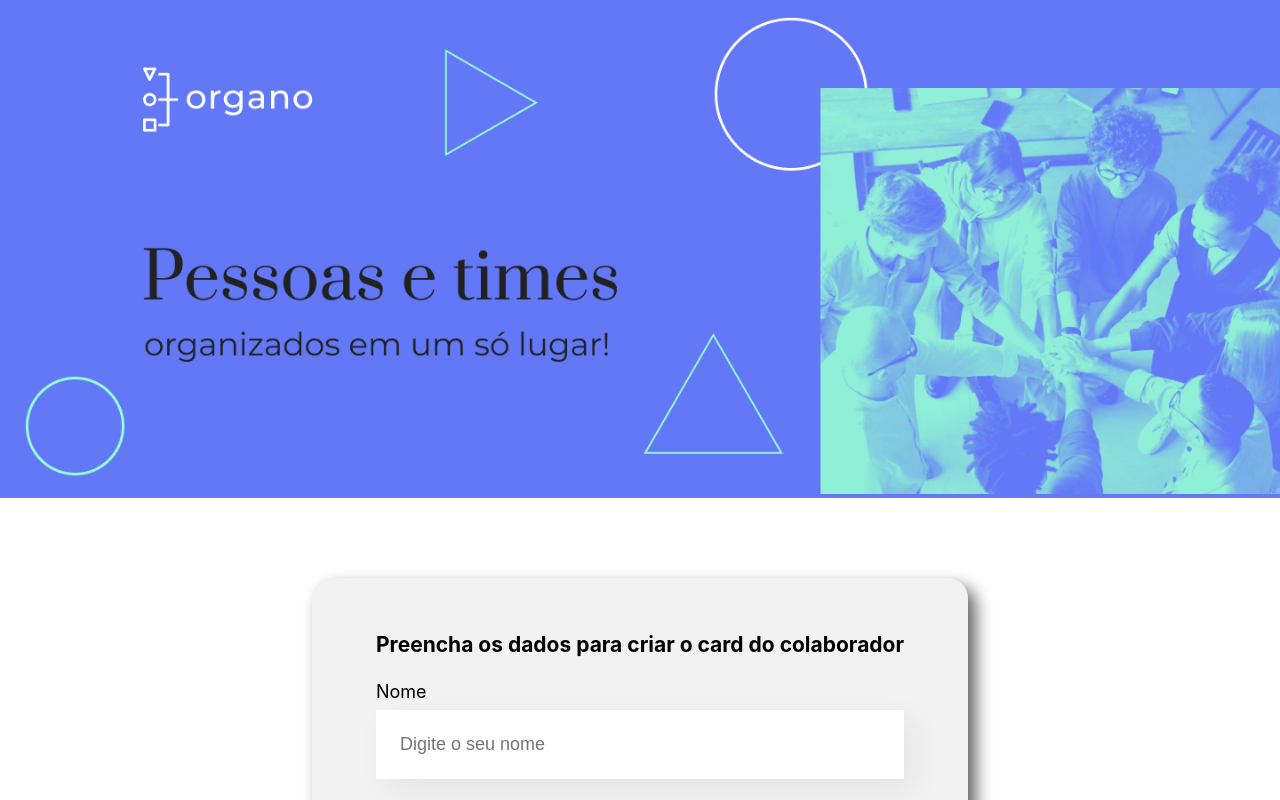
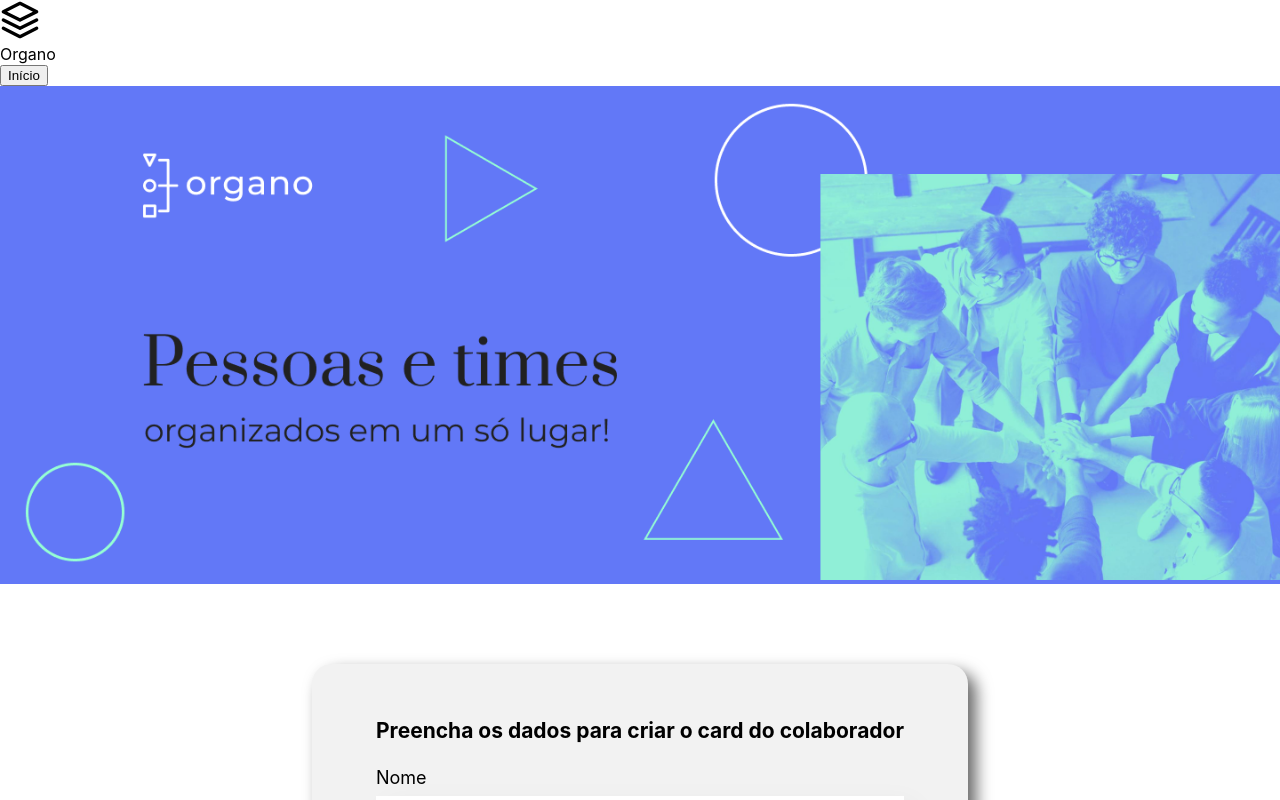
Before and after one commit to juancarlomartins/Projeto-organo, a React (Create React App) app: page / in a window 1280 px wide. Shown: the top 800 px of the page. Built offline with nearby package versions, Linux system fonts and the light colour scheme.

Commit message:
Criando estrutura do cabeçalho de site

```diff
--- a/src/App.js
+++ b/src/App.js
@@ -1,10 +1,12 @@
 import Banner from './componentes/Banner/Banner'; //É obrigatório importar primeiro todos os componentes que se for utilizar naquela página.
+import Cabecalho from './componentes/Cabeçalho';
 import Conteiner from './componentes/Conteiner';
 import Formulario from './componentes/Formulário';
 
 function App() {
   return (
     <div className="App">
+      <Cabecalho />
       <Banner />
       <Formulario />
       <Conteiner />
--- /dev/null
+++ b/src/componentes/Cabeçalho/index.js
@@ -0,0 +1,79 @@
+import React, { useState } from 'react';
+import './Cabecalho.css';
+
+const Cabecalho = () => {
+    const [menuAberto, setMenuAberto] = useState(false);
+    const [termoPesquisa, setTermoPesquisa] = useState('');
+
+    const handlePesquisa = (e) => {
+        e.preventDefault();
+        if(termoPesquisa.trim()){
+            console.log('Pesquisando por:', termoPesquisa);
+
+            alert(`Pesquisando por: ${termoPesquisa}`);
+        }
+    };
+
+    const handleMenuClick = (opcao) => {
+        console.log(`Clicou em: ${opcao}`);
+        setMenuAberto(false);
+    };
+
+    return(
+        <header className='cabecalho'>
+            <div className='cabecalho-conteiner'>
+                {/* ícone do site */}
+                <div className='logo-conteiner'>
+                    <div className='icone-site'>
+                        <svg
+                            width='40'
+                            height={40}
+                            viewBox='0 0 24 24'
+                            fill='none'
+                            xmlns='http://www.w3.org/2000/svg'
+                            className='icone-svg'
+                        >
+                            <path
+                                d="M12 2L2 7L12 12L22 7L12 2Z"
+                                stroke="currentColor"
+                                strokeWidth="2"
+                                strokeLinecap="round"
+                                strokeLinejoin="round"
+                                fill="none"
+                           />
+                           <path
+                                d="M2 17L12 22L22 17"
+                                stroke="currentColor"
+                                strokeWidth="2"
+                                strokeLinecap="round"
+                                strokeLinejoin="round"
+                                fill="none"
+                            />
+                            <path
+                                d="M2 12L12 17L22 12"
+                                stroke="currentColor"
+                                strokeWidth="2"
+                                strokeLinecap="round"
+                                strokeLinejoin="round"
+                                fill="none"
+                            />
+                        </svg>
+                    </div>
+                    <span className='nome-site'>Organo</span>
+                </div>
+
+                {/*Botões de menu - Desktop*/}
+                <nav className='menu-desktop'>
+                    <button
+                        className='botao-menu'
+                        onClick={() => handleMenuClick('Início')}
+                    >
+                        Início
+                    </button>
+                </nav>
+            </div>
+        </header>
+    )
+}
+
+export default Cabecalho;
```
Also changed, not shown: src/componentes/Cabeçalho/Cabecalho.css (added).
